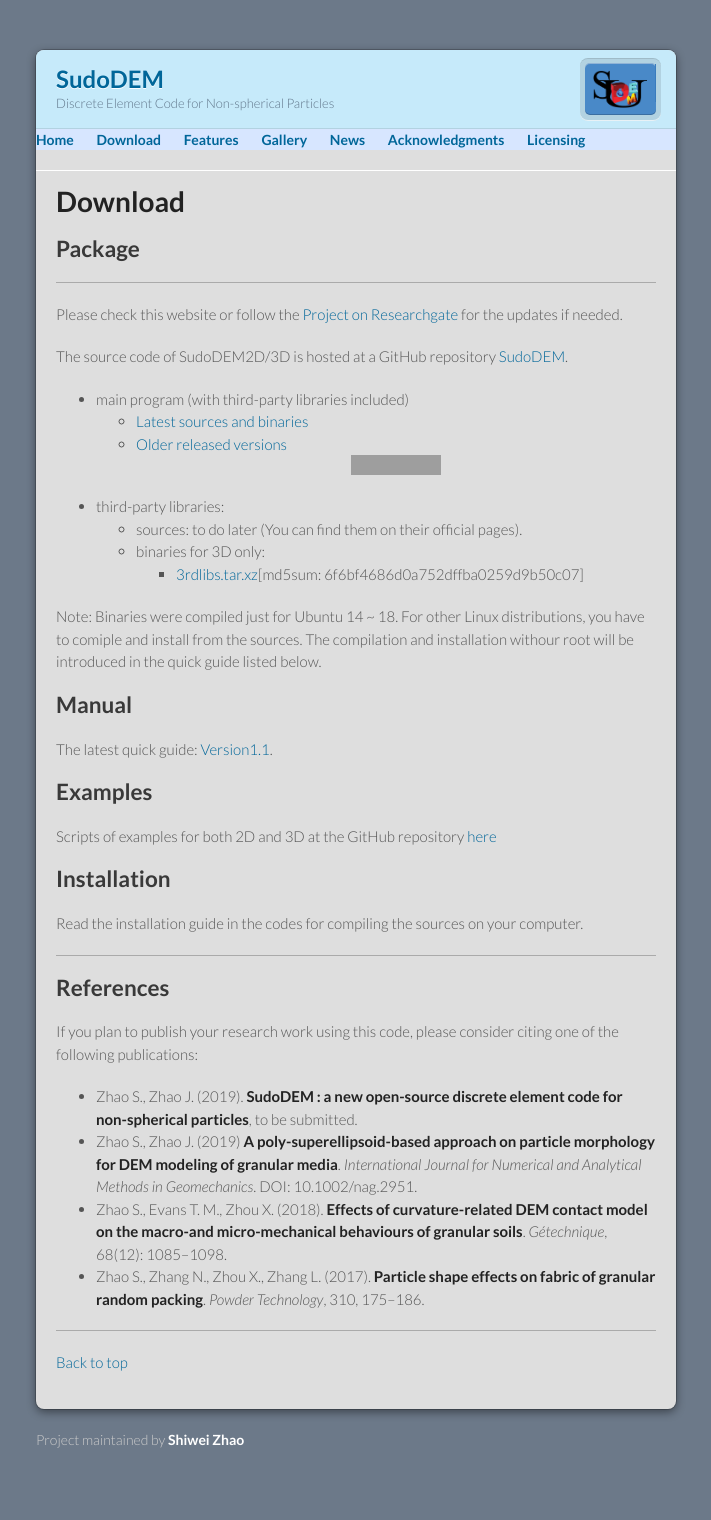
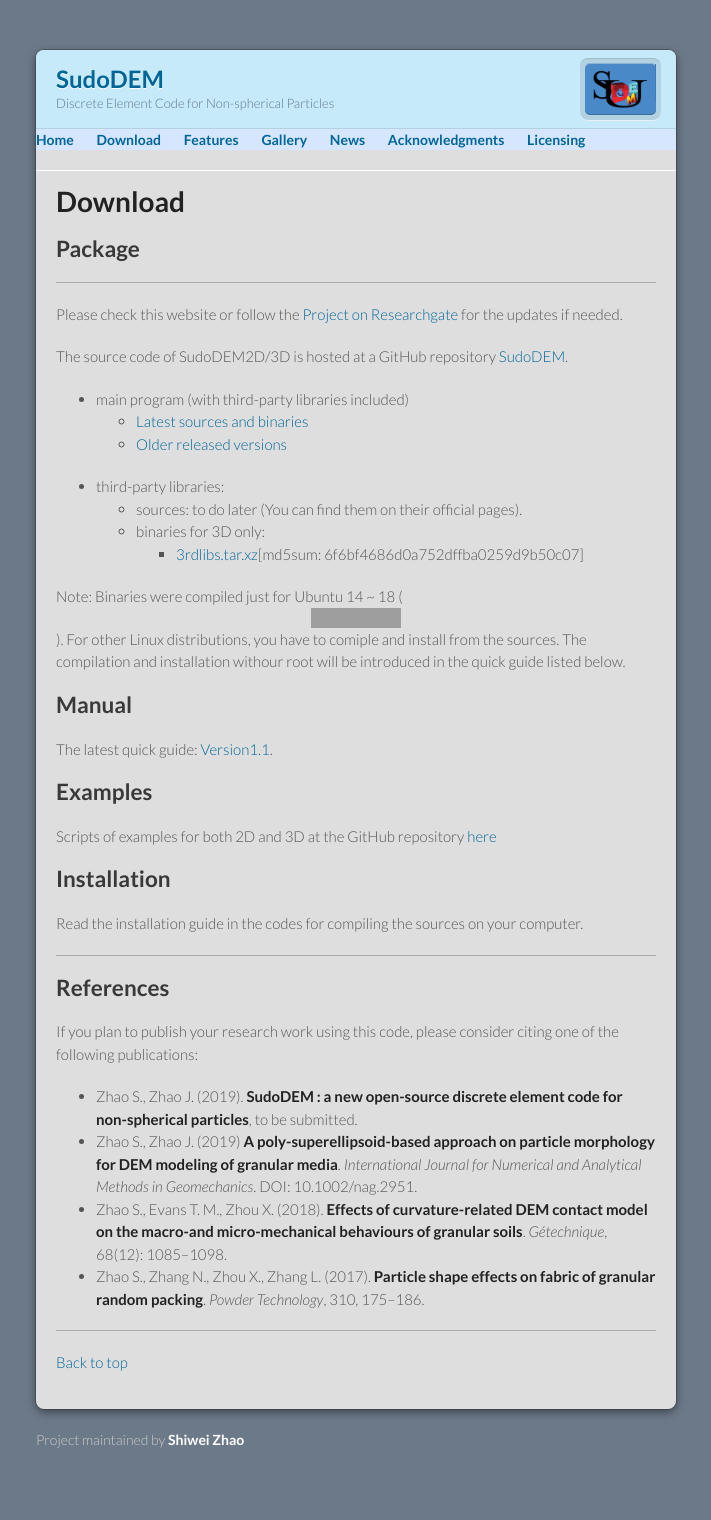
Before and after one commit to SudoDEM/sudodem.github.io, a Jekyll site: the page built from download.md, in a window 1280 px wide. Shown: the whole page, without its empty margins (284-995 px from the left). Built offline with Jekyll 4.4.1, drawn with Linux system fonts in a browser that asks for light colours; our own code applies the rules of GitHub Pages for plain Markdown files; grey boxes are pictures that could not be loaded.

```diff
--- a/download.md
+++ b/download.md
@@ -12,13 +12,12 @@ The source code of SudoDEM2D/3D is hosted at a GitHub repository [SudoDEM](https
 - main program (with third-party libraries included)
   - [Latest sources and binaries](https://github.com/SudoDEM/SudoDEM/releases/tag/v1.3.6)
   - [Older released versions](https://github.com/SudoDEM/SudoDEM/releases)
-![Binary downloads](https://img.shields.io/github/downloads/SudoDEM/SudoDEM/total)
 - third-party libraries:
    - sources: to do later (You can find them on their official pages).
    - binaries for 3D only:
      - [3rdlibs.tar.xz](https://zenodo.org/record/2683766#.XNQh7-EzY5k)[md5sum: 6f6bf4686d0a752dffba0259d9b50c07]
 
-Note: Binaries were compiled just for Ubuntu 14 ~ 18. For other Linux distributions, you have to comiple and install from the sources. The compilation and installation withour root will be introduced in the quick guide listed below.
+Note: Binaries were compiled just for Ubuntu 14 ~ 18 (![Binary downloads](https://img.shields.io/github/downloads/SudoDEM/SudoDEM/total)). For other Linux distributions, you have to comiple and install from the sources. The compilation and installation withour root will be introduced in the quick guide listed below.
 ## Manual
 
 The latest quick guide: [Version1.1](https://www.researchgate.net/publication/335392133_A_Quick_Guide_for_SudoDEM_A_Discrete_Element_Code_for_Non-spherical_Particles).
```
